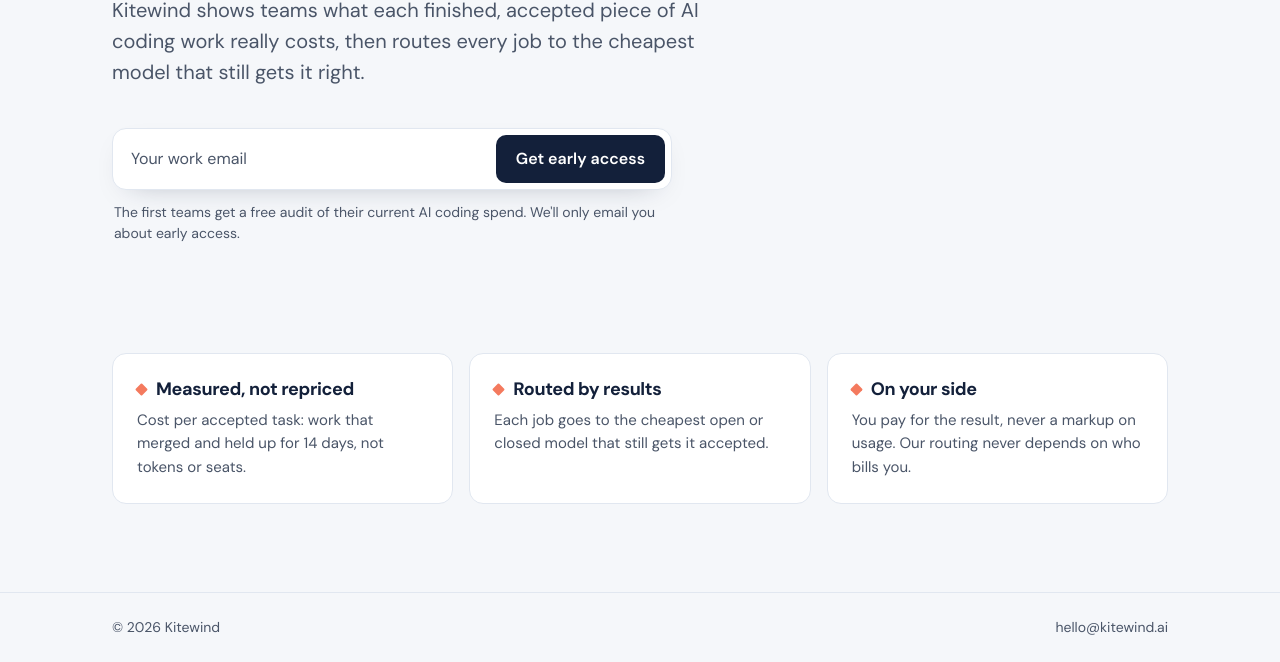
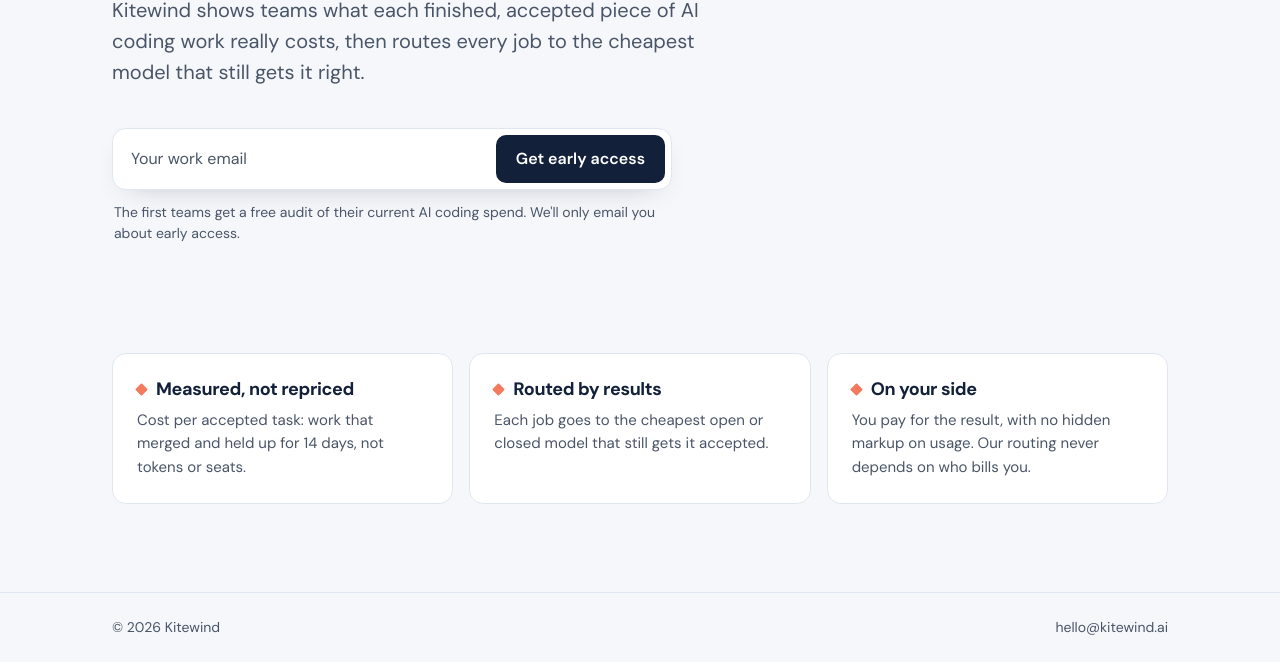
Before and after one commit to Kitewind-ai/kitewind-ai.github.io, a plain HTML site: page index.html in a window 1280 px wide. Shown: the part 415-1077 px from the top of the page. Drawn offline with nearby package versions, Linux system fonts and the light colour scheme.

Commit message:
No hidden markup wording

```diff
--- a/index.html
+++ b/index.html
@@ -115,7 +115,7 @@
     <ul class="points">
       <li><h2>Measured, not repriced</h2><p>Cost per accepted task: work that merged and held up for 14 days, not tokens or seats.</p></li>
       <li><h2>Routed by results</h2><p>Each job goes to the cheapest open or closed model that still gets it accepted.</p></li>
-      <li><h2>On your side</h2><p>You pay for the result, never a markup on usage. Our routing never depends on who bills you.</p></li>
+      <li><h2>On your side</h2><p>You pay for the result, with no hidden markup on usage. Our routing never depends on who bills you.</p></li>
     </ul>
   </div>
 </main>
```
